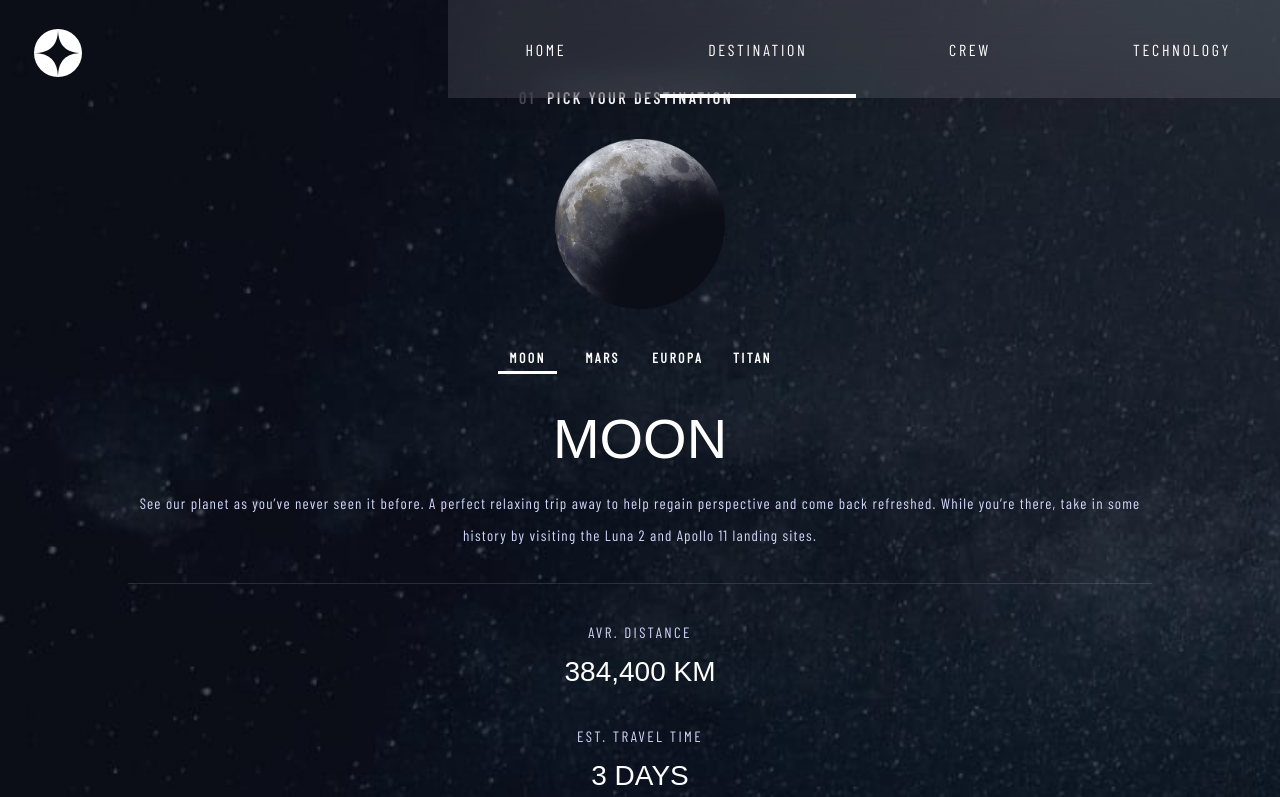
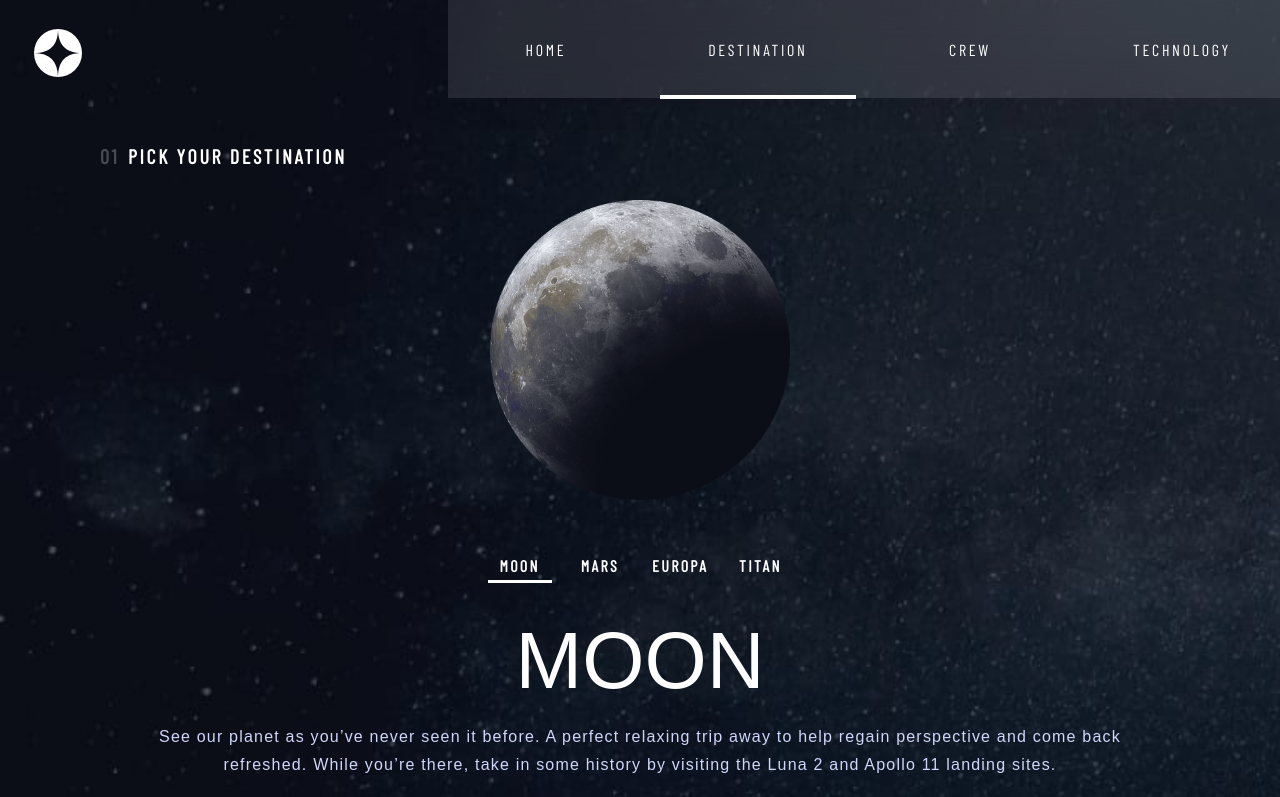
Before and after one commit to AyanorII/space-tourism, a React (Create React App) app in the folder space-tourism/: page /destination in a window 1280 px wide. Shown: the top 797 px of the page. Built offline with nearby package versions, Linux system fonts and the light colour scheme; a web font is replaced by a local one.

Commit message:
feat: destination page completed

```diff
--- a/space-tourism/src/App.js
+++ b/space-tourism/src/App.js
@@ -12,7 +12,6 @@ import Theme from "./styles/Theme";
 import Header from "./components/Header";
 import Destination from "./pages/Destination/Destination";
 
-// FIXME: Redirect to home without reloading the page.
 function App() {
   return (
     <Theme>
--- a/space-tourism/src/components/Header.jsx
+++ b/space-tourism/src/components/Header.jsx
@@ -20,7 +20,7 @@ const StyledHeader = styled.header`
   }
 
   @media (min-width: 1440px) {
-    padding-inline: 3.4375rem 0;
+    padding-inline: 5% 0;
     padding-bottom: 0;
     top: 10px;
   }
--- a/space-tourism/src/components/Nav.jsx
+++ b/space-tourism/src/components/Nav.jsx
@@ -28,6 +28,7 @@ const StyledNav = styled.nav`
     column-gap: 1rem;
     padding: 0;
     width: 65%;
+    position: absolute;
   }
 
   @media (min-width: 1440px) {
@@ -47,6 +48,8 @@ const StyledNav = styled.nav`
 
 const pages = ["home", "destination", "crew", "technology"];
 
+// TODO: Close navbar when clicked away.
+// TODO: Close navbar when swipe right on mobile.
 function Nav(props) {
   return (
     <StyledNav isMenuOpen={props.isMenuOpen}>
--- a/space-tourism/src/components/Navlink.jsx
+++ b/space-tourism/src/components/Navlink.jsx
@@ -29,17 +29,25 @@ const StyledNavLink = styled(Link)`
     }
   }
 
+
   @media (min-width: 768px) {
     left: 0;
     text-align: center;
+    padding-block: 2.5rem;
+
+    &::after {
+      content: "";
+      position: absolute;
+      height: 4px;
+      bottom: 0;
+      left: 50%;
+      width: 0;
+      transition: all 0.5s;
+    }
 
     &.active::after {
-      content: "";
-      positioN: absolute;
-      height: 4px;
+      background-color: #fff;
       width: 100%;
-      background-color: #fff;
-      bottom: -39px;
       left: 0;
     }
   }
--- a/space-tourism/src/components/PageHeading.jsx
+++ b/space-tourism/src/components/PageHeading.jsx
@@ -7,6 +7,16 @@ const Heading = styled.h2`
   font-family: "Barlow Condensed", sans-serif;
   letter-spacing: 2.7px;
   position: relative;
+
+  @media (min-width: 768px) {
+    font-size: 1.25rem;
+    justify-self: start;
+  }
+
+  @media (min-width: 1440px) {
+    grid-column: 1 / 3;
+    align-self: end;
+  }
 
   &::before {
     content: "0${props => props.index}";
--- a/space-tourism/src/pages/Destination/Destination.jsx
+++ b/space-tourism/src/pages/Destination/Destination.jsx
@@ -22,6 +22,22 @@ const DestinationPage = styled(Page)`
   row-gap: 2rem;
   padding-bottom: 3.625rem;
   height: 100%;
+
+  @media (min-width: 768px) {
+    padding-top: 9rem;
+    padding-inline: 10%;
+  }
+
+  @media (min-width: 1440px) {
+    padding-top: 7.5rem;
+    grid-template-columns: 1fr 1fr;
+    grid-template-rows: 50px 0.75fr 1.5fr 1fr;
+    column-gap: 15%;
+    row-gap: 0;
+    padding-inline: 15%;
+    justify-items: start;
+    height: 100vh;
+  }
 `;
 
 function Destination() {
--- a/space-tourism/src/pages/Destination/DestinationFooter.jsx
+++ b/space-tourism/src/pages/Destination/DestinationFooter.jsx
@@ -4,6 +4,15 @@ import styled from "styled-components";
 const Footer = styled.div`
   display: grid;
   gap: 2rem;
+
+  @media (min-width: 768px) {
+    grid-template-columns: repeat(2, 1fr);
+    gap: 5rem;
+  }
+
+  @media (min-width: 1440px) {
+    align-self: start;
+  }
 `;
 
 const Container = styled.div`
--- a/space-tourism/src/pages/Destination/PlanetButton.jsx
+++ b/space-tourism/src/pages/Destination/PlanetButton.jsx
@@ -5,6 +5,14 @@ const Container = styled.div`
   display: grid;
   grid-template-columns: repeat(4, 1fr);
   gap: 1rem;
+
+  @media (min-width: 768px) {
+    margin-top: 1rem;
+  }
+
+  @media (min-width: 1440px) {
+    align-self: end;
+  }
 `;
 
 const Button = styled.button`
@@ -19,6 +27,11 @@ const Button = styled.button`
   font-weight: bold;
   letter-spacing: 2.36px;
   position: relative;
+  cursor: pointer;
+
+  @media (min-width: 768px) {
+    font-size: 1rem;
+  }
 
   &::after {
     content: "";
--- a/space-tourism/src/pages/Destination/PlanetContent.jsx
+++ b/space-tourism/src/pages/Destination/PlanetContent.jsx
@@ -7,20 +7,40 @@ const Container = styled.div`
   text-align: center;
   border-bottom: 1px solid #FFFFFF20;
   padding-bottom: 2rem;
+
+  @media (min-width: 768px) {
+    width: 100%;
+    padding-bottom: 3rem;
+  }
+
+  @media (min-width: 1440px) {
+    text-align: left;
+  }
 `;
 
 const Planet = styled.h2`
   font-size: 3.5rem;
   text-transform: uppercase;
   font-weight: 400;
+
+  @media (min-width: 768px) {
+    font-size: 5rem;
+    line-height: 92px;
+  }
 `;
 
 const Info = styled.p`
+  font-family: Barlow, sans-serif;
   font-size: 0.9375rem;
   line-height: 2rem;
   color: ${props => props.theme.colors.main};
   letter-spacing: 1.2px;
   margin-top: 1rem;
+
+  @media (min-width: 768px) {
+    font-size: 1rem;
+    line-height: 1.75rem;
+  }
 `;
 
 function PlanetContent(props) {
--- a/space-tourism/src/pages/Destination/PlanetImage.jsx
+++ b/space-tourism/src/pages/Destination/PlanetImage.jsx
@@ -3,7 +3,17 @@ import styled from 'styled-components';
 
 const Image = styled.img`
   width: 170px;
-  height: 170px;
+
+  @media (min-width: 768px) {
+    width: 300px;
+  }
+
+  @media (min-width: 1440px) {
+    width: 445px;
+    grid-column: 1 / 2;
+    grid-row: 2 / 5;
+    justify-self: center;
+  }
 `;
 
 // FIXME: Find a better way to handle the planet images.
--- a/space-tourism/src/pages/Home/Home.jsx
+++ b/space-tourism/src/pages/Home/Home.jsx
@@ -50,7 +50,7 @@ const MainHeading = styled.h1`
     line-height: 24px;
   }
 
-  @media (min-width: 1440px) {
+  @media (min-width: 1940px) {
     font-size: 1.75rem;
     letter-spacing: 4.72px;
     line-height: 33px;
@@ -70,7 +70,7 @@ const BigSpace = styled.span`
     line-height: 9.375rem;
   }
 
-  @media (min-width: 768px) {
+  @media (min-width: 1940px) {
     line-height: 10.75rem;
   }
 `;
@@ -86,6 +86,10 @@ const Paragraph = styled.p`
   opacity: 0.8;
 
   @media (min-width: 1440px) {
+    font-size: 1rem;
+  }
+
+  @media (min-width: 1940px) {
     font-size: 1.125rem;
     line-height: 2rem;
   }
--- a/space-tourism/src/pages/Home/HomeButton.jsx
+++ b/space-tourism/src/pages/Home/HomeButton.jsx
@@ -34,8 +34,7 @@ const Button = styled(NavLink)`
     align-self: end;
     position: relative;
     padding: 17% 12%;
-    bottom: 150px;
-    left: 90px
+    bottom: 120px;
   }
 `;
 
```
